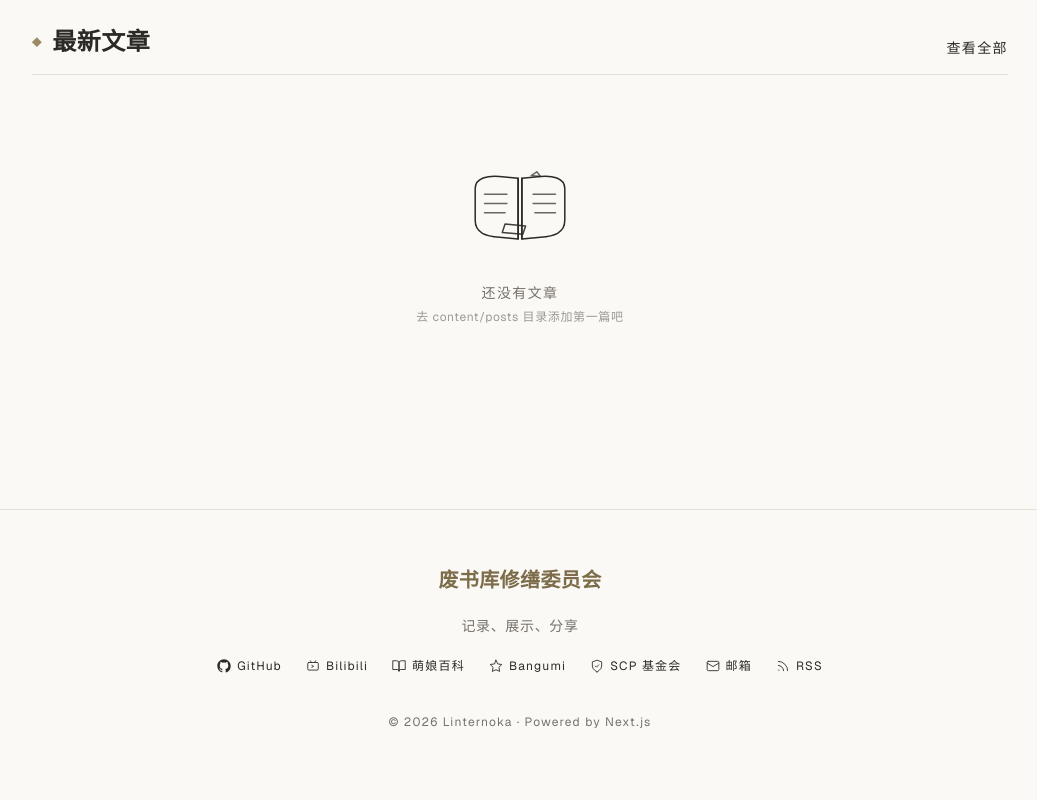
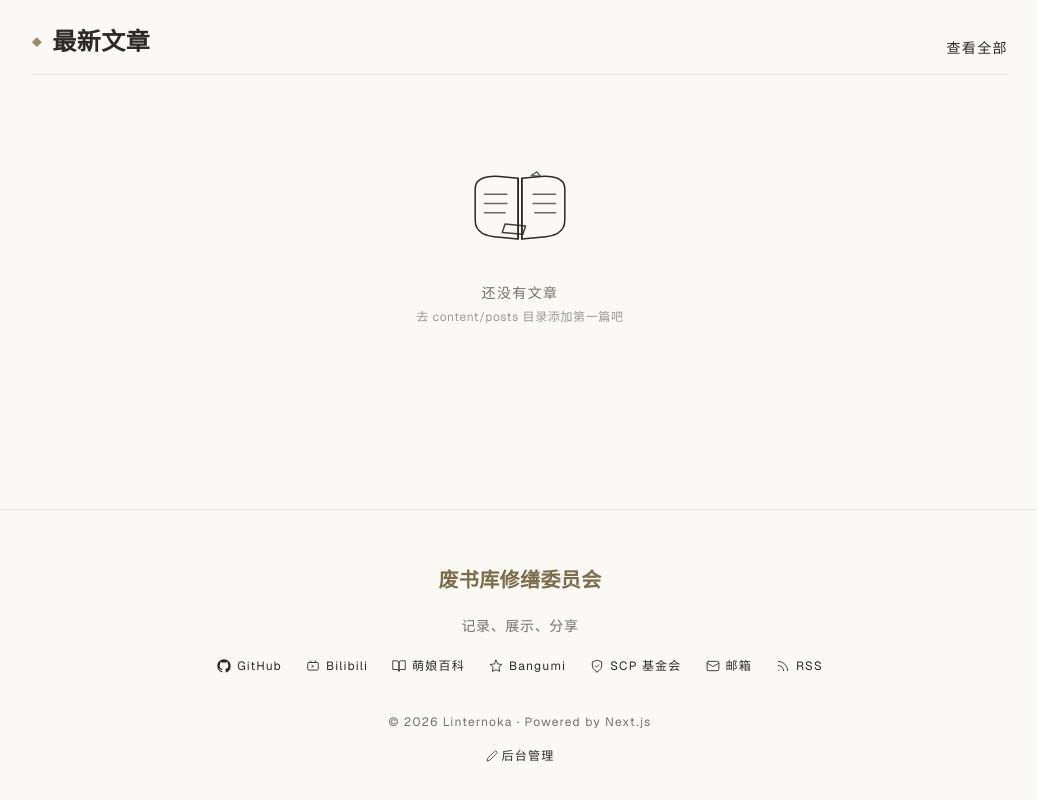
Before and after one commit to Linternoka/personal-blog, a Next.js app: page / in a window 1280 px wide. Shown: the part 1017-1817 px from the top of the page, without its empty margins (120-1157 px from the left). Built offline with nearby package versions, Linux system fonts and the light colour scheme.

Commit message:
feat: 页脚增加后台管理入口，一键进入 Decap CMS 图形编辑界面

```diff
--- a/components/Footer.tsx
+++ b/components/Footer.tsx
@@ -9,6 +9,7 @@ import {
   ShieldIcon,
   MailIcon,
   RssIcon,
+  EditIcon,
 } from "./icons";
 
 export default function Footer() {
@@ -106,6 +107,16 @@ export default function Footer() {
         <p className="mt-10 text-center text-xs tracking-widest text-textsoft">
           © {year} {siteConfig.author.name} · Powered by Next.js
         </p>
+        <p className="mt-3 text-center">
+          <Link
+            href={`${siteConfig.basePath}/admin/`}
+            className="kam-link inline-flex items-center gap-1 text-xs tracking-widest text-textsoft/80 transition-colors hover:text-gold"
+            title="进入图形化内容管理后台（Decap CMS）"
+          >
+            <EditIcon className="h-3 w-3" />
+            后台管理
+          </Link>
+        </p>
       </div>
     </footer>
   );
--- a/components/icons.tsx
+++ b/components/icons.tsx
@@ -79,6 +79,14 @@ export function RssIcon({ className }: IconProps) {
   );
 }
 
+export function EditIcon({ className }: IconProps) {
+  return (
+    <svg viewBox="0 0 24 24" className={className} {...strokeProps} aria-hidden="true">
+      <path d="M17 3a2.85 2.85 0 1 1 4 4L7.5 20.5 2 22l1.5-5.5z" />
+    </svg>
+  );
+}
+
 /** 空态插画：一本被修缮的旧书（呼应「废书库修缮」主题） */
 export function BookRepairIllustration({ className }: IconProps) {
   return (
```
